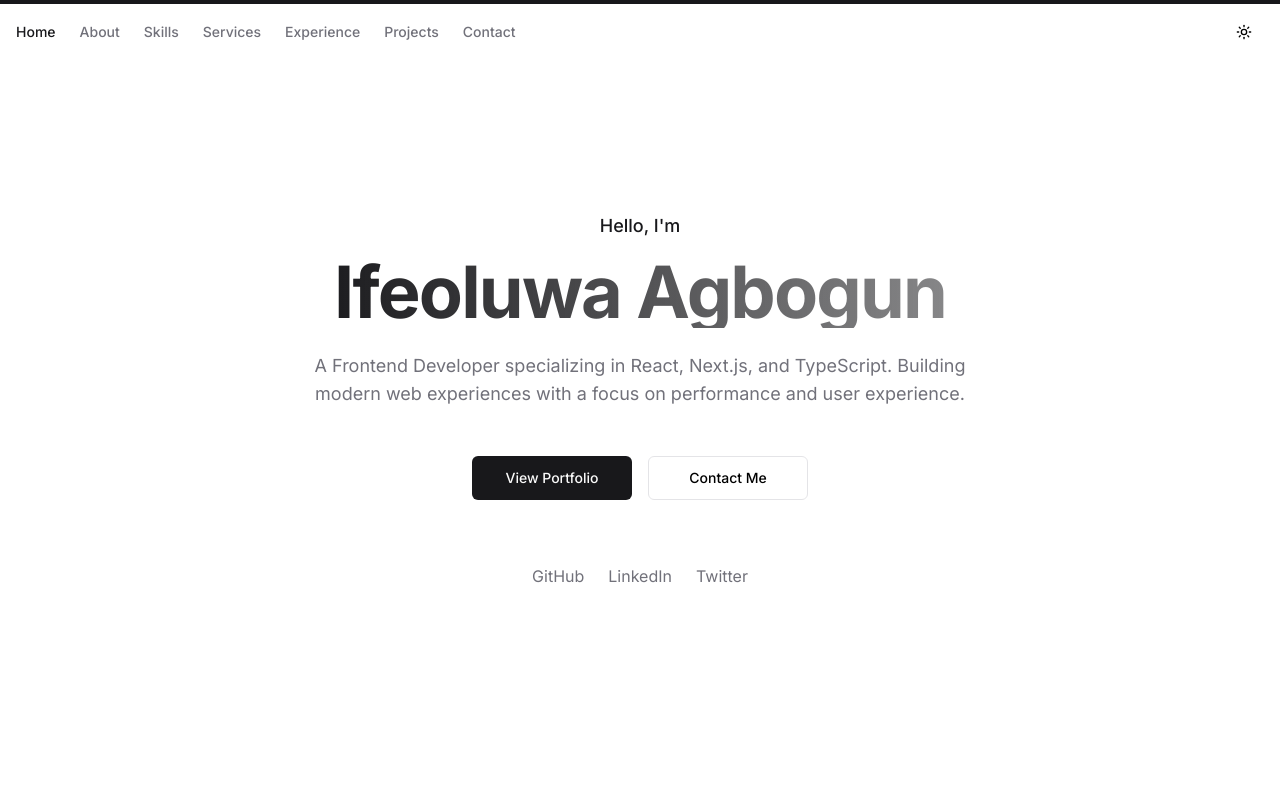
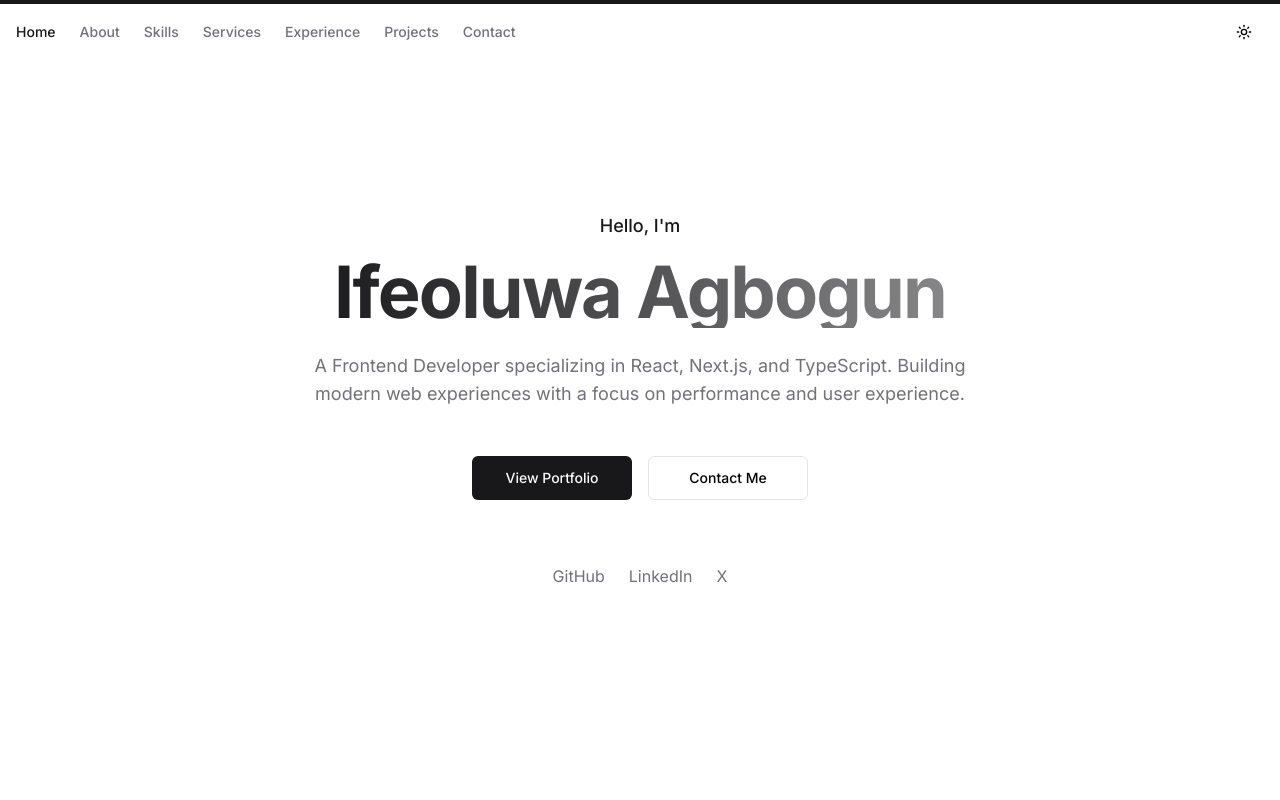
Before and after one commit to paul1029-ife/ifeoluwa-portfolio, a Next.js app: page / in a window 1280 px wide. Shown: the top 800 px of the page. Built offline with nearby package versions, Linux system fonts and the light colour scheme.

Commit message:
Social links in hero section.

```diff
--- a/components/hero.tsx
+++ b/components/hero.tsx
@@ -68,22 +68,22 @@ export function HeroSection() {
           >
             {/* Social Links - Add your preferred social media links */}
             <Link
-              href="https://github.com"
+              href="https://github.com/paul1029-ife"
               className="text-muted-foreground hover:text-primary"
             >
               GitHub
             </Link>
             <Link
-              href="https://linkedin.com"
+              href="https://linkedin.com/in/paul-agbogun01/"
               className="text-muted-foreground hover:text-primary"
             >
               LinkedIn
             </Link>
             <Link
-              href="https://twitter.com"
+              href="https://x.com/theactual001"
               className="text-muted-foreground hover:text-primary"
             >
-              Twitter
+              X
             </Link>
           </motion.div>
         </div>
```
